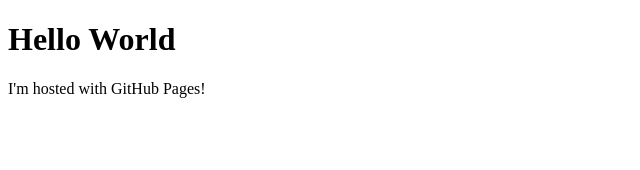
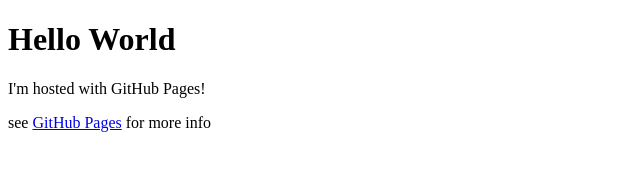
Before and after one commit to davidronk/davidronk.github.io, a plain HTML site: page index.html in a window 1280 px wide. Shown: the whole page, without its empty margins (0-640 px from the left). Drawn offline with Linux system fonts and the light colour scheme.

Commit message:
Added doc link

```diff
--- a/index.html
+++ b/index.html
@@ -3,5 +3,6 @@
 <body>
 <h1>Hello World</h1>
 <p>I'm hosted with GitHub Pages!</p>
+<p>see <a href="http://pages.github.com/">GitHub Pages</a> for more info</p>
 </body>
 </html>
```
